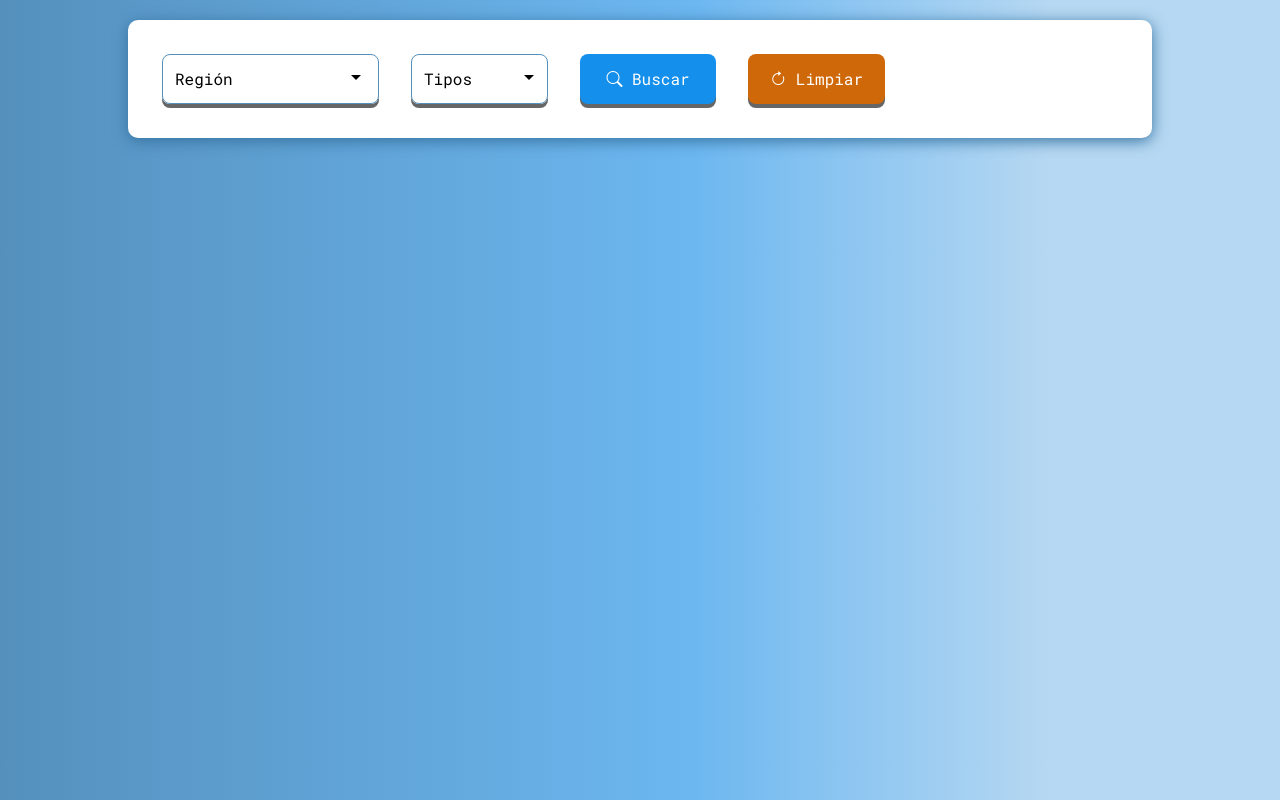
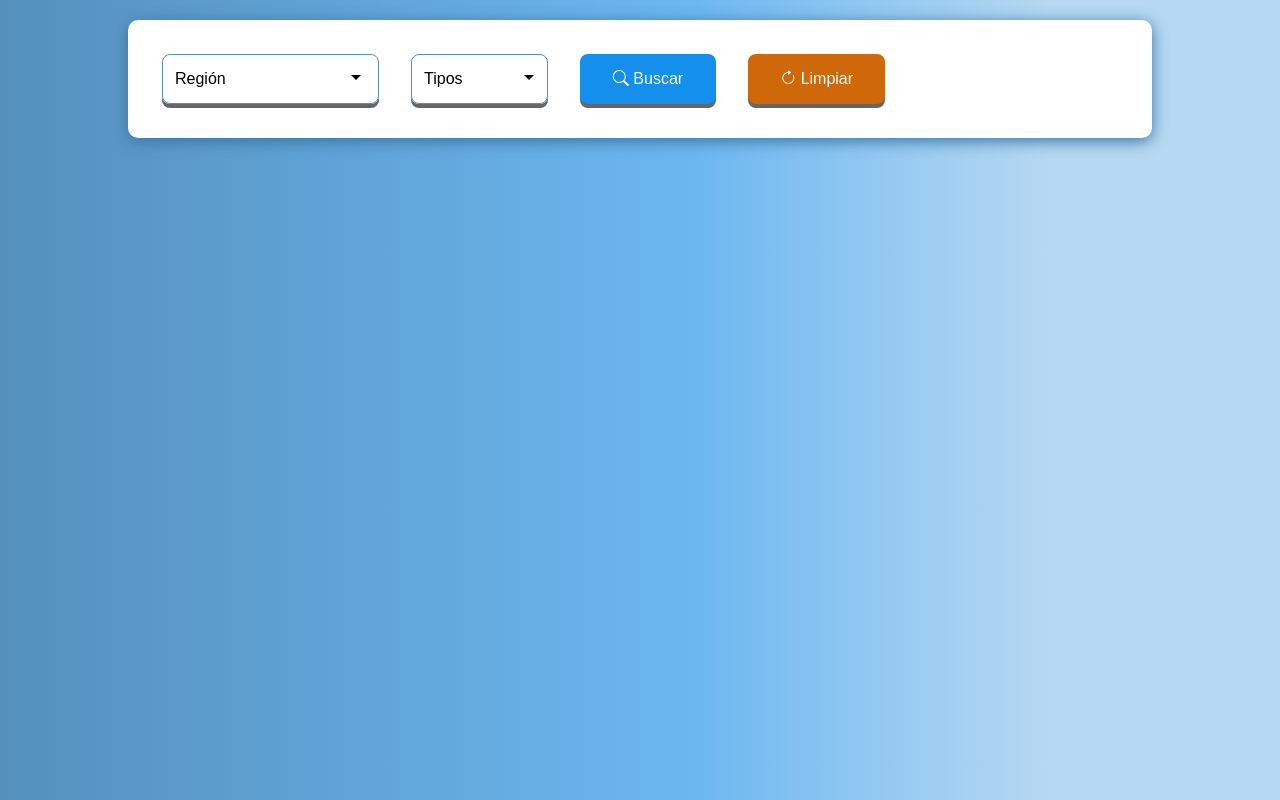
Before and after one commit to SoyRandall/Pokedex, a plain HTML site: page index.html in a window 1280 px wide. Drawn offline with nearby package versions, Linux system fonts and the light colour scheme.

Commit message:
Cambios en la fuente

```diff
--- a/CSS/estilos.css
+++ b/CSS/estilos.css
@@ -1,5 +1,3 @@
-@import url('https://fonts.googleapis.com/css2?family=Roboto+Mono&display=swap');
-
 body {
   background: rgb(85, 144, 189);
   background: linear-gradient(90deg,
@@ -7,7 +5,8 @@ body {
       rgba(108, 183, 240, 1) 54%,
       rgba(182, 216, 242, 1) 82%);
   text-align: center;
-  font-family: 'Roboto Mono', monospace;
+  font-family: Arial, Helvetica, sans-serif;
+  font-family: "Oswald", sans-serif;
 }
 
 h1 {
```
